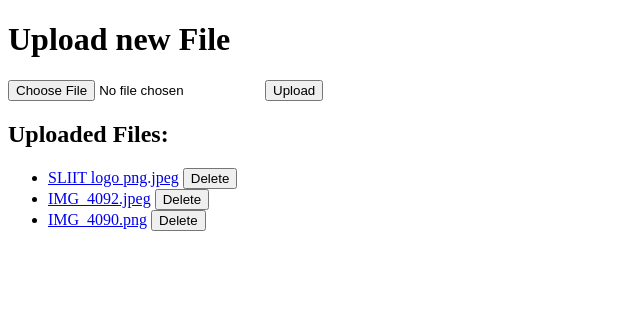
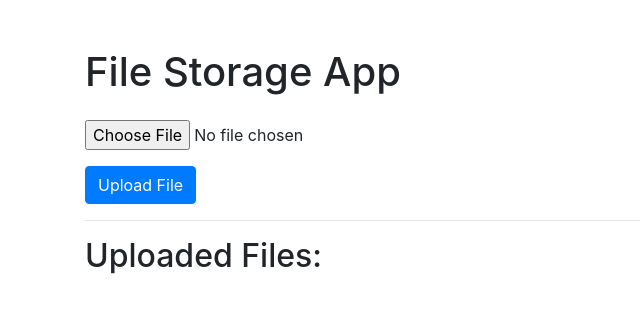
Before and after one commit to DasuWijesu/fileShareDW, a Flask app: page / in a window 1280 px wide. Shown: the top 313 px of the page, without its empty margins (0-640 px from the left). Run offline with Flask 3, Linux system fonts and the light colour scheme; some libraries are stand-ins or nearby versions.

Commit message:
again cahge index.html and app.py

```diff
--- a/app.py
+++ b/app.py
@@ -2,9 +2,10 @@ from flask import Flask, request, redirect, url_for, render_template, send_from_
 import os
 import logging
 
-logging.basicConfig(level=logging.DEBUG)  # Configure logging level as needed
+app = Flask(__name__)
 
-app = Flask(__name__)
+# Set the secret key to some random bytes. Keep this really secret!
+app.secret_key = b'_5#y2L"F4Q8z\n\xec]/'  # Replace with your own secret key
 
 # Set the folder to store uploaded files
 UPLOAD_FOLDER = 'uploads'
@@ -12,6 +13,8 @@ app.config['UPLOAD_FOLDER'] = UPLOAD_FOLDER
 
 if not os.path.exists(UPLOAD_FOLDER):
     os.makedirs(UPLOAD_FOLDER)
+
+logging.basicConfig(level=logging.DEBUG)  # Configure logging level as needed
 
 def list_files():
     files = os.listdir(app.config['UPLOAD_FOLDER'])
@@ -25,13 +28,16 @@ def index():
 @app.route('/upload', methods=['POST'])
 def upload_file():
     if 'file' not in request.files:
+        flash('No file part', 'error')
         return redirect(request.url)
     file = request.files['file']
     if file.filename == '':
+        flash('No selected file', 'error')
         return redirect(request.url)
     if file:
         filename = file.filename
         file.save(os.path.join(app.config['UPLOAD_FOLDER'], filename))
+        flash('File uploaded successfully', 'success')
         return redirect(url_for('index'))
 
 @app.route('/uploads/<filename>')
@@ -40,12 +46,16 @@ def uploaded_file(filename):
 
 @app.route('/delete/<filename>', methods=['POST'])
 def delete_file(filename):
-    file_path = os.path.join(app.config['UPLOAD_FOLDER'], filename)
-    if os.path.exists(file_path):
-        os.remove(file_path)
-        flash('File {} deleted.'.format(filename), 'success')
-    else:
-        flash('File {} not found.'.format(filename), 'error')
+    try:
+        file_path = os.path.join(app.config['UPLOAD_FOLDER'], filename)
+        if os.path.exists(file_path):
+            os.remove(file_path)
+            flash('File {} deleted.'.format(filename), 'success')
+        else:
+            flash('File {} not found.'.format(filename), 'error')
+    except Exception as e:
+        logging.error('Error deleting file {}: {}'.format(filename, str(e)))
+        flash('Error deleting file {}: {}'.format(filename, str(e)), 'error')
     return redirect(url_for('index'))
 
 @app.errorhandler(500)
--- a/templates/index.html
+++ b/templates/index.html
@@ -3,25 +3,53 @@
 <head>
     <meta charset="utf-8">
     <meta name="viewport" content="width=device-width, initial-scale=1, shrink-to-fit=no">
-    <title>Upload File</title>
+    <title>File Storage App</title>
+    <!-- Bootstrap CSS -->
+    <link rel="stylesheet" href="https://stackpath.bootstrapcdn.com/bootstrap/4.5.2/css/bootstrap.min.css">
 </head>
 <body>
-    <h1>Upload new File</h1>
+    <div class="container mt-5">
+        <h1 class="mb-4">File Storage App</h1>
+
+        <!-- File Upload Form -->
         <form method="post" enctype="multipart/form-data" action="/upload">
-        <input type="file" name="file">
-        <input type="submit" value="Upload">
+            <div class="form-group">
+                <input type="file" class="form-control-file" name="file">
+            </div>
+            <button type="submit" class="btn btn-primary">Upload File</button>
         </form>
 
+        <hr>
+
+        <!-- Uploaded Files List -->
         <h2>Uploaded Files:</h2>
-    <ul>
+        {% with messages = get_flashed_messages(with_categories=true) %}
+            {% if messages %}
+                {% for category, message in messages %}
+                    <div class="alert alert-{{ category }} alert-dismissible fade show" role="alert">
+                        {{ message }}
+                        <button type="button" class="close" data-dismiss="alert" aria-label="Close">
+                            <span aria-hidden="true">&times;</span>
+                        </button>
+                    </div>
+                {% endfor %}
+            {% endif %}
+        {% endwith %}
+        <ul class="list-group">
             {% for file in files %}
-        <li>
+                <li class="list-group-item">
                     <a href="{{ url_for('uploaded_file', filename=file) }}">{{ file }}</a>
                     <form action="{{ url_for('delete_file', filename=file) }}" method="post" style="display: inline;">
-                <button type="submit">Delete</button>
+                        <button type="submit" class="btn btn-danger btn-sm ml-2">Delete</button>
                     </form>
                 </li>
             {% endfor %}
         </ul>
+    </div>
+
+    <!-- Bootstrap JS and dependencies -->
+    <script src="https://code.jquery.com/jquery-3.5.1.slim.min.js"></script>
+    <script src="https://cdn.jsdelivr.net/npm/@popperjs/core@1.16.1/dist/umd/popper.min.js"></script>
+    <script src="https://stackpath.bootstrapcdn.com/bootstrap/4.5.2/js/bootstrap.min.js"></script>
 </body>
 </html>
```
Also changed, not shown: uploads/IMG_4090.png (deleted), uploads/IMG_4092.jpeg (deleted), uploads/SLIIT logo png.jpeg (deleted). Lines whose indentation alone changed are shown as unchanged.
